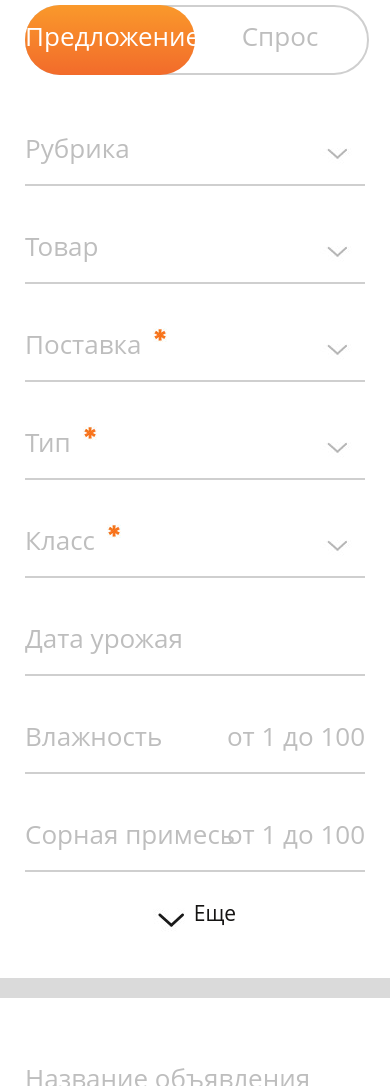
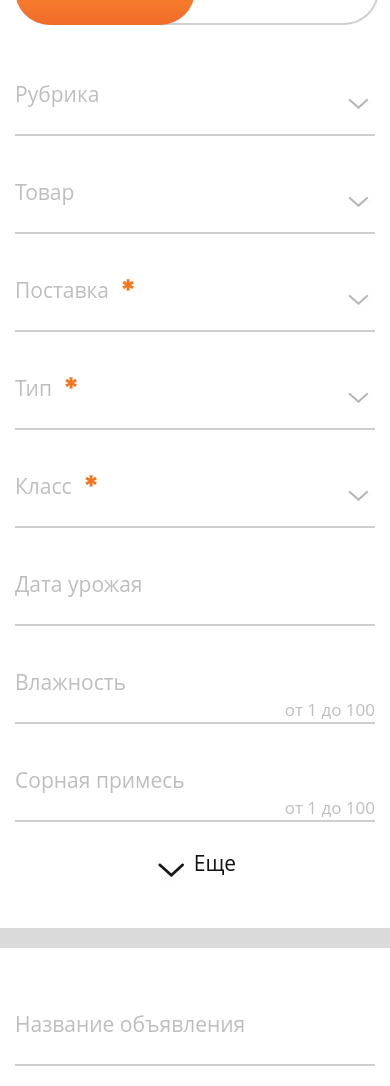
Before and after one commit to ushliypakostnik/express-webpack, a website built with webpack: page src/html/app.html in a window 390 px wide. Shown: the part 914-2000 px from the top of the page. Built offline with nearby package versions, Linux system fonts and the light colour scheme.

Commit message:
adaptive fixes

```diff
--- a/src/html/app.html
+++ b/src/html/app.html
@@ -62,7 +62,7 @@
             <div class="switch--active">Предложение</div>
             <div>Спрос</div>
           </div>
-          <div class="form__group">
+          <div class="form__group form__group--complex">
             <span class="form__group__arrow"></span>
             <label class="form__label" for="Рубрика">Рубрика</label>
             <select class="form__select" for="Рубрика">
@@ -73,7 +73,7 @@
             </select>
             <input type="text" class="form__control" id="Рубрика" />
           </div>
-          <div class="form__group">
+          <div class="form__group form__group--complex">
             <span class="form__group__arrow"></span>
             <label class="form__label" for="Товар">Товар</label>
             <select class="form__select" for="Товар">
@@ -84,7 +84,7 @@
             </select>
             <input type="text" class="form__control" id="Товар" />
           </div>
-          <div class="form__group">
+          <div class="form__group form__group--complex">
             <span class="form__group__arrow"></span>
             <label class="form__label" for="Поставка" required>Поставка</label>
             <select class="form__select" for="Поставка">
@@ -95,7 +95,7 @@
             </select>
             <input type="text" class="form__control" id="Поставка" required />
           </div>
-          <div class="form__group">
+          <div class="form__group form__group--complex">
             <span class="form__group__arrow"></span>
             <label class="form__label" for="Тип" required>Тип</label>
             <select class="form__select" for="Тип">
@@ -106,7 +106,7 @@
             </select>
             <input type="text" class="form__control" id="Тип" required />
           </div>
-          <div class="form__group">
+          <div class="form__group form__group--complex">
             <span class="form__group__arrow"></span>
             <label class="form__label" for="Класс" required>Класс</label>
             <select class="form__select" for="Класс">
@@ -168,7 +168,7 @@
             <div class="form__group">
               <div class="">руб. за</div>
             </div>
-            <div class="form__group">
+            <div class="form__group form__group--complex">
               <span class="form__group__arrow"></span>
               <label class="form__label" for="Поле4">Выбрать</label>
               <select class="form__select" for="Поле4">
@@ -188,7 +188,7 @@
             <div class="form__group">
               <div class="">руб. за</div>
             </div>
-            <div class="form__group">
+            <div class="form__group form__group--complex">
               <span class="form__group__arrow"></span>
               <label class="form__label" for="Поле5">Выбрать</label>
               <select class="form__select" for="Поле5">
--- a/src/styles/core/_typography.scss
+++ b/src/styles/core/_typography.scss
@@ -82,8 +82,14 @@ p {
 
 // Заголовки по умолчанию
 
+$min: 0.80;
+
 h1 {
   @include text($font-family_sans, $font-size_large, $font-weight_sans_bold);
+
+  @include min {
+    @include text($font-family_sans, round($font-size_large * $min), $font-weight_sans_bold);
+  }
 }
 
 h2 {
--- a/src/styles/core/_utilities.scss
+++ b/src/styles/core/_utilities.scss
@@ -5,6 +5,11 @@
 .container-fluid {
   padding-left: 25px;
   padding-right: 25px;
+
+  @include min {
+    padding-left: 15px;
+    padding-right: 15px;
+  }
 }
 
 .btn-wrapper {
@@ -25,4 +30,8 @@
     background: linear-gradient($color_orange_light, $color_orange);
     @include text($font-family_sans, $font-size_normal, $font-weight_sans_bold);
   }
+
+  @include min {
+    @include text($font-family_sans, $font-size_small, $font-weight_sans_bold);
+  }
 }
--- a/src/styles/layouts/_app.scss
+++ b/src/styles/layouts/_app.scss
@@ -32,10 +32,16 @@
       @include size(42px, 44px);
     }
 
-    > div {
-      padding-left: 97px;
-      padding-right: 152px;
-      padding-top: 18px;
+    @include min {
+      height: 70px;
+
+      &::before {
+        top: 15px;
+      }
+
+      &::after {
+        top: 13px;
+      }
     }
   }
 
@@ -193,12 +199,29 @@
     margin-left: -20px;
     margin-right: -20px;
 
+    @include min {
+      margin-left: 0;
+      margin-right: 0;
+    }
+
     > div {
       flex-grow: 0.6;
       height: 62px;
 
+      @include min {
+        &:not(:last-child) { // stylelint-disable-line max-nesting-depth
+          margin-right: 3%;
+        }
+      }
+
       &:nth-of-type(3) {
         flex-grow: 1;
+      }
+
+      &:nth-of-type(4) {
+        position: relative;
+        top: -4px;
+        flex-grow: 0.4;
       }
     }
   }
@@ -206,6 +229,7 @@
   @for $i from 2 to 6 {
     &__image#{$i} {
       background: url("#{$image-path}pay#{$i - 1}.jpg") 50% 50% no-repeat;
+      background-size: contain;
     }
   }
 }
--- a/src/styles/utils/_variables.scss
+++ b/src/styles/utils/_variables.scss
@@ -83,7 +83,7 @@ $breackpoint_xl: 1499px;
 $breackpoint_mg: 1700px;
 
 // Extra small screen / XS / phone
-$breackpoint_xs:                  360px !global;
+$breackpoint_xs:                  480px !global;
 $breackpoint_xs_min:              $breackpoint_xs !global;
 
 // Small screen / SM / tablet
--- a/src/styles/widgets/_form.scss
+++ b/src/styles/widgets/_form.scss
@@ -13,6 +13,11 @@
     padding-bottom: 17px;
     @include size(100%, 56px);
     @include text($font-family_sans, $font-size_small, $font-weight_sans_regular);
+
+    @include min {
+      padding-bottom: 7px;
+      @include text($font-family_sans, round($font-size_small * $min), $font-weight_sans_regular);
+    }
   }
 
   &__select ~ .form__control {
@@ -30,12 +35,21 @@
     transition: transform 150ms ease-out, font-size 150ms ease-out;
     @include text($font-family_sans, $font-size_small, $font-weight_sans_regular);
 
+    @include min {
+      @include text($font-family_sans, round($font-size_small * $min), $font-weight_sans_regular);
+    }
+
     &--right {
       position: absolute;
       top: 0;
       right: 0;
       color: $color_text_light;
       @include text($font-family_sans, $font-size_small, $font-weight_sans_regular);
+
+      @media (max-width: 480px) {
+        top: 30px;
+        @include text($font-family_sans, round($font-size_small * 0.66), $font-weight_sans_regular);
+      }
 
       & ~ .form__control {
         padding-right: 150px;
@@ -48,6 +62,11 @@
       right: 5px;
       color: $color_text_light;
       @include text($font-family_sans, $font-size_xsmall, $font-weight_sans_regular);
+
+      @include min {
+        bottom: -30px;
+        @include text($font-family_sans, round($font-size_xsmall * $min), $font-weight_sans_regular);
+      }
     }
 
     &[required]::after {
@@ -81,6 +100,10 @@
       right: 11px;
       background: url("#{$image-path}arrow.jpg") 50% 50% no-repeat;
       @include size(34px, 27px);
+
+      @include min {
+        right: 0;
+      }
     }
 
     &--focused {
@@ -94,6 +117,14 @@
         border-color: $color_gray_1;
       }
     }
+
+    &--complex {
+      padding-right: 45px;
+
+      @include min {
+        padding-right: 30px;
+      }
+    }
   }
 
   &__group-of-group {
@@ -105,6 +136,19 @@
       white-space: nowrap;
       @include text($font-family_sans, $font-size_xsmall, $font-weight_sans_regular);
       line-height: 36px;
+
+      @include min {
+        @include text($font-family_sans, round($font-size_xsmall * 0.66), $font-weight_sans_regular);
+        line-height: 36px;
+      }
+    }
+
+    .form__control,
+    .form__select,
+    .form__label {
+      @include min {
+        @include text($font-family_sans, round($font-size_small * 0.66), $font-weight_sans_regular);
+      }
     }
   }
 }
@@ -113,6 +157,15 @@
 
 .search {
   position: relative;
+  padding-left: 97px;
+  padding-right: 152px;
+  padding-top: 18px;
+
+  @include min {
+    padding-left: 75px;
+    padding-right: 130px;
+    padding-top: 8px;
+  }
 
   &::before {
     content: "";
@@ -121,6 +174,11 @@
     left: 114px;
     background: url("#{$image-path}search.jpg") 50% 50% no-repeat;
     @include size(33px, 34px);
+
+    @include min {
+      top: 18px;
+      left: 90px;
+    }
   }
 
   &__control {
@@ -130,6 +188,10 @@
     padding-left: 51px;
     @include size(100%, 47px);
     @include text($font-family_sans, $font-size_small, $font-weight_sans_regular);
+
+    @include min {
+      @include text($font-family_sans, round($font-size_small * $min), $font-weight_sans_regular);
+    }
 
     &::placeholder {
       color: $color_border;
@@ -159,12 +221,17 @@
     text-align: center;
     color: $color_text_light;
     @include text($font-family_sans, $font-size_small, $font-weight_sans_regular);
-    line-height: 62px;
+    line-height: 66px;
 
     &.switch--active {
       color: $color_white;
       border-radius: 70px;
       background: linear-gradient($color_orange_light, $color_orange);
+    }
+
+    @include min {
+      @include text($font-family_sans, round($font-size_small * 0.66), $font-weight_sans_regular);
+      line-height: 66px;
     }
   }
 }
@@ -218,8 +285,6 @@
     @include text($font-family_sans, round($font-size_xsmall * 0.75), $font-weight_sans_regular);
 
     .acount-label {
-      position: relative;
-      top: -10px;
       margin-left: 69%;
       background: url("#{$image-path}pro.jpg") 50% 50% no-repeat;
       @include size(34px, 19px);
@@ -237,6 +302,10 @@
 
 .capcha {
   position: relative;
+
+  h4 {
+    padding-right: 70px;
+  }
 
   &__refresh {
     position: absolute;
```
Also changed, not shown: build/app.html, build/app.js (added), build/app.min.js (deleted), build/legacy.html, build/server.js, build/styles.min.css (deleted), 2 other files.
